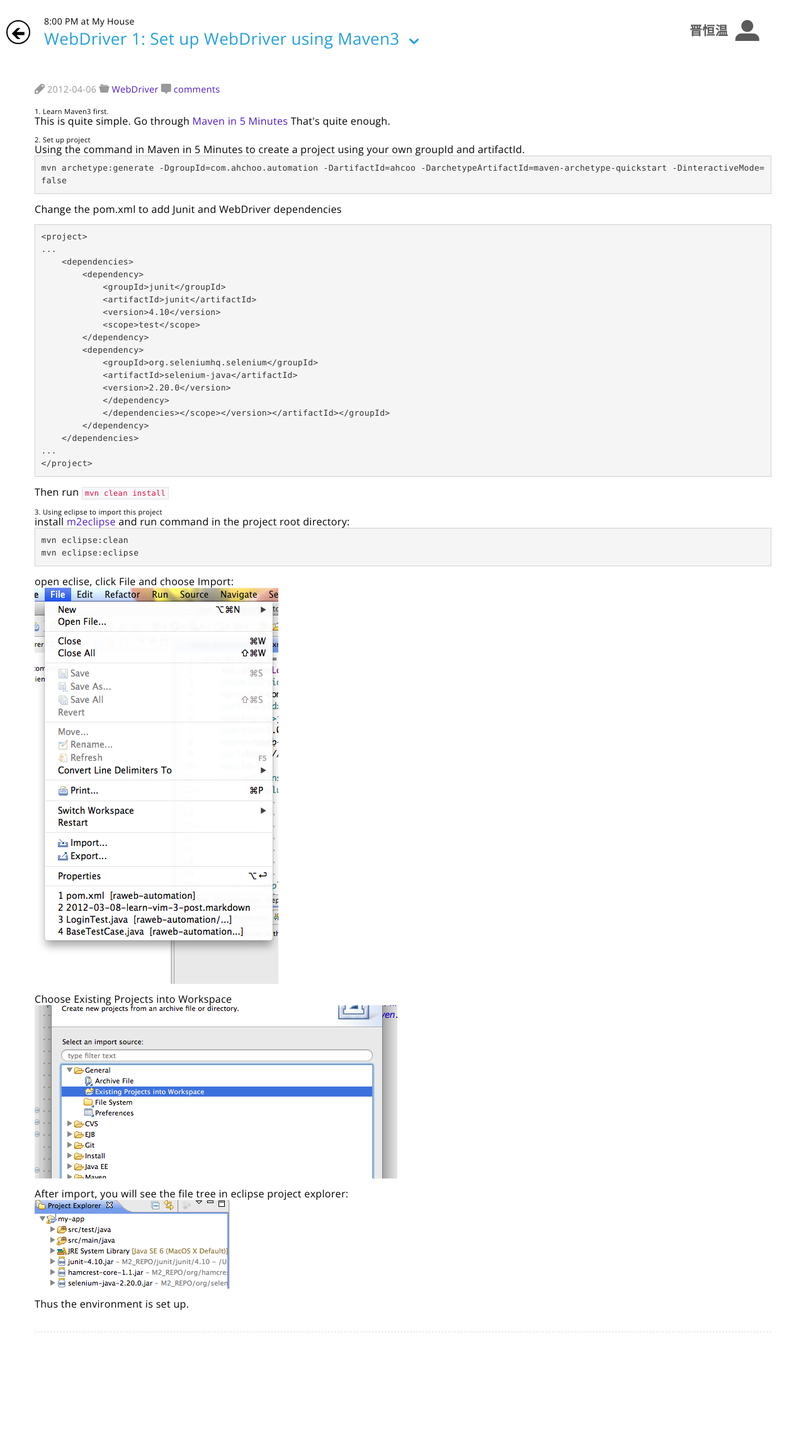
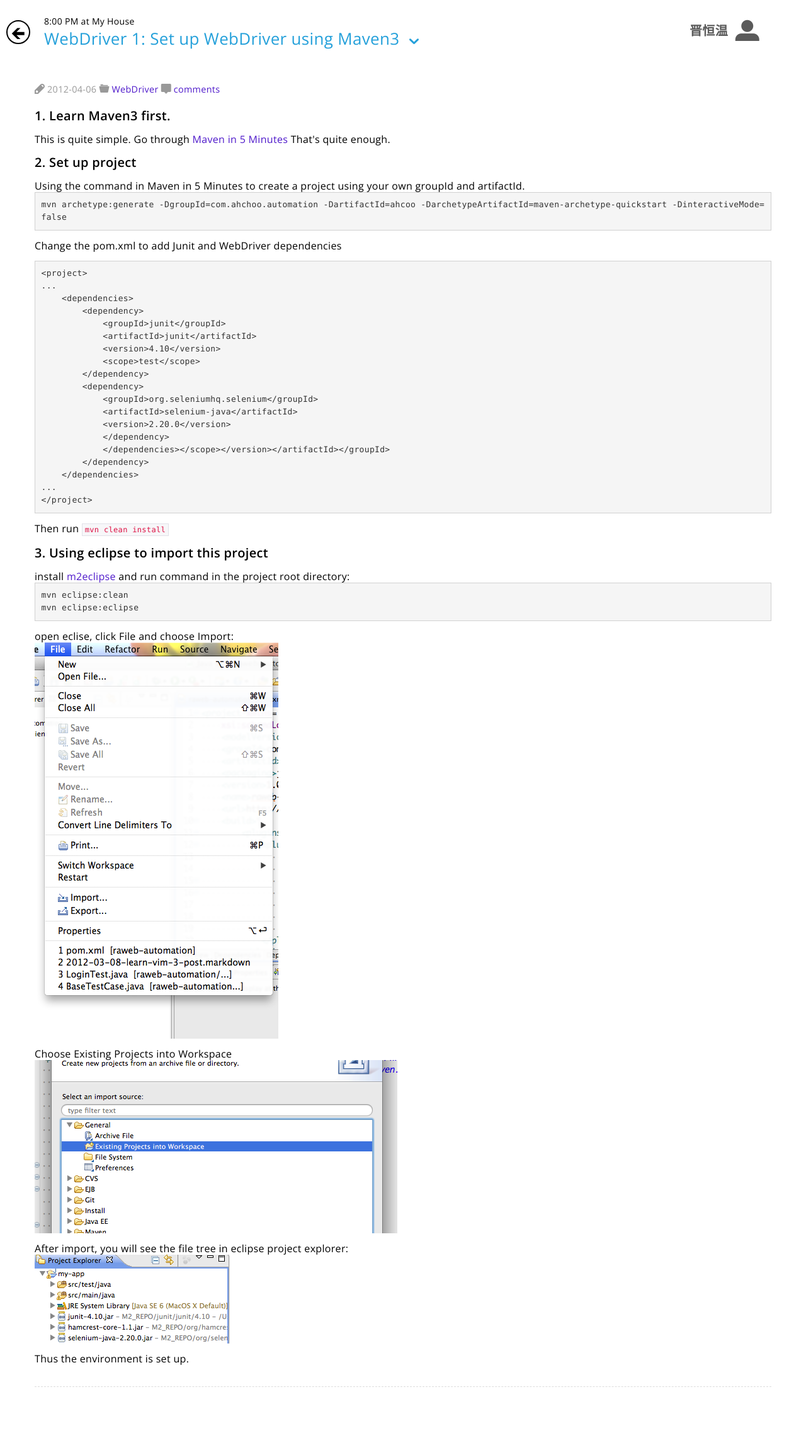
Before and after one commit to lihuazhang/lihuazhang.github.com, a Jekyll site: the page built from _posts/2012-04-06-webdriver-1-post.markdown, in a window 1280 px wide. Shown: the whole page at 63% size. Built offline with Jekyll 4.4.1, drawn with Linux system fonts in a browser that asks for light colours; nearby versions of some CDN libraries; Markdown is read by kramdown in place of the engine named in the settings; comment, search, counter and statistics services are not loaded; before the commit the page ends 2223 px from its top, so only the background shows below that.

Commit message:
truncate 20

```diff
--- a/_posts/2012-04-06-webdriver-1-post.markdown
+++ b/_posts/2012-04-06-webdriver-1-post.markdown
@@ -5,13 +5,13 @@ category: WebDriver
 comments: true
 ---
 <p>
-<h6>1. Learn Maven3 first.</h6>
+<h3>1. Learn Maven3 first.</h3>
   This is quite simple. Go through <a href="http://maven.apache.org/guides/getting-started/maven-in-five-minutes.html">Maven in 5 Minutes</a>
   That's quite enough.
 </p>
 
 <p>
-<h6>2. Set up project</h6>
+<h3>2. Set up project</h3>
 Using the command in Maven in 5 Minutes to create a project using your own groupId and artifactId.
 <pre class="prettyprint">
 mvn archetype:generate -DgroupId=com.ahchoo.automation -DartifactId=ahcoo -DarchetypeArtifactId=maven-archetype-quickstart -DinteractiveMode=false
@@ -45,7 +45,7 @@ Then run <code class="cmd">mvn clean install</code>
 </p>
 
 <p>
-<h6>3. Using eclipse to import this project</h6>
+<h3>3. Using eclipse to import this project</h3>
 install <a href="http://eclipse.org/m2e/">m2eclipse</a> and
 run command in the project root directory:
 <pre class="prettyprint">
--- a/about.html
+++ b/about.html
@@ -2,3 +2,6 @@
 layout: page
 title: About
 ---
+
+
+<a href="https://github.com/lihuazhang/lihuazhang.github.com"><img style="position: absolute; top: 0; right: 0; border: 0;" src="https://s3.amazonaws.com/github/ribbons/forkme_right_red_aa0000.png" alt="Fork me on GitHub"></a>
--- a/index.html
+++ b/index.html
@@ -44,7 +44,7 @@ isHome: true
 
 
           <div class="tile wide text" id="recent-comments">
-              <ul class="ds-recent-comments" data-num-items="2" data-show-title="0"></ul>
+              <ul class="ds-recent-comments" data-num-items="2" data-excerpt-length="10"  data-show-title="0"></ul>
               <!--多说js加载开始，一个页面只需要加载一次 -->
               <script type="text/javascript">
 
@@ -81,7 +81,7 @@ isHome: true
 
         <div id="section2" class="metro-section panorama-section tile-span-4">
 
-          <a class="tile  bg-color-darken" href="/about_me.html">
+          <a class="tile  bg-color-darken" href="/404.html">
             <div class="image-wrapper">
               <img src="/photos/hongzhu.png"/>
             </div>
```
